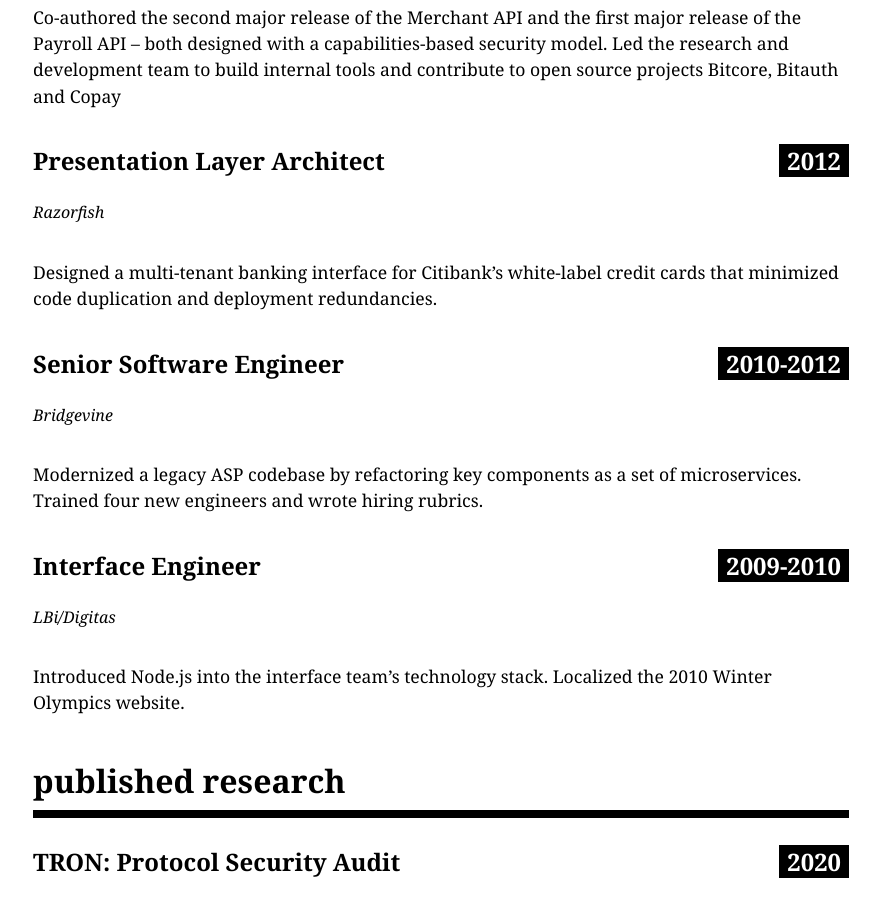
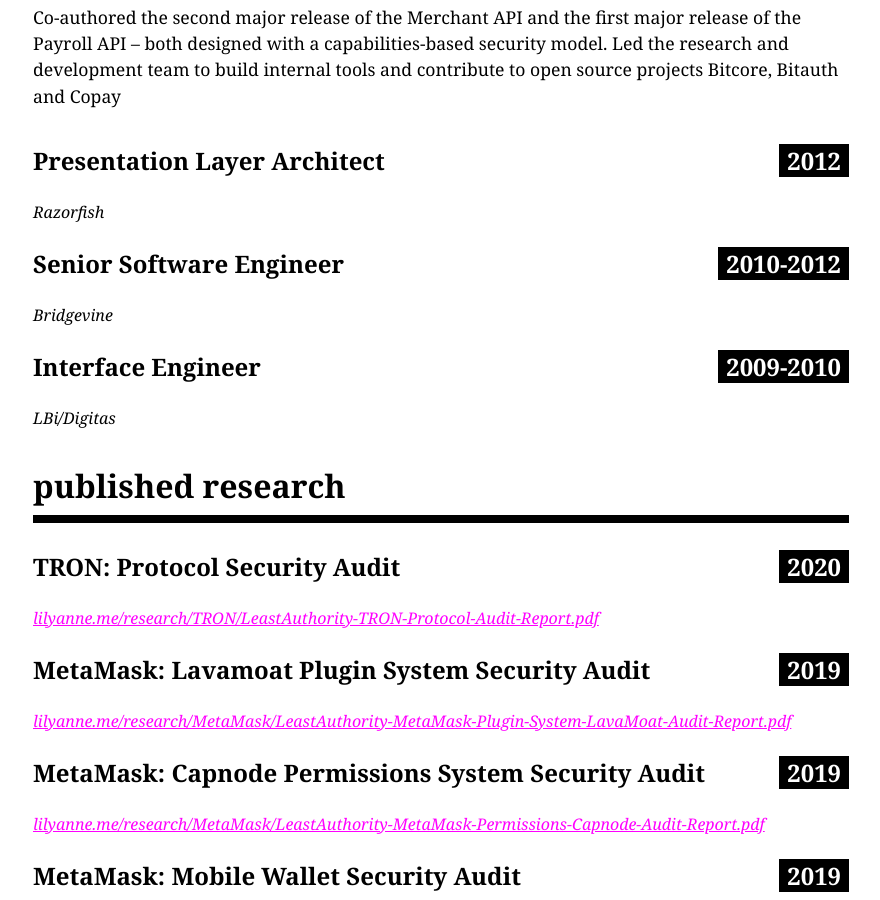
Before and after one commit to 161chihuahuas/cv, a Jekyll site: the page built from index.md, in a window 1280 px wide and 900 px high, scrolled down 1961 px. Shown: the whole window, without its empty margins (199-1079 px from the left). Built offline with Jekyll 4.4.1, drawn with Linux system fonts in a browser that asks for light colours; our own code applies the rules of GitHub Pages for plain Markdown files; comment, search, counter and statistics services are not loaded.

Commit message:
rm description of jobs over 10 years old

```diff
--- a/index.md
+++ b/index.md
@@ -44,17 +44,11 @@
 ### Presentation Layer Architect **2012**
 #### Razorfish
 
-Designed a multi-tenant banking interface for Citibank's white-label credit cards that minimized code duplication and deployment redundancies.
-
 ### Senior Software Engineer **2010-2012**
 #### Bridgevine
 
-Modernized a legacy ASP codebase by refactoring key components as a set of microservices. Trained four new engineers and wrote hiring rubrics.
-
 ### Interface Engineer **2009-2010**
 #### LBi/Digitas
-
-Introduced Node.js into the interface team's technology stack. Localized the 2010 Winter Olympics website.
 
 ## published research
 
```
